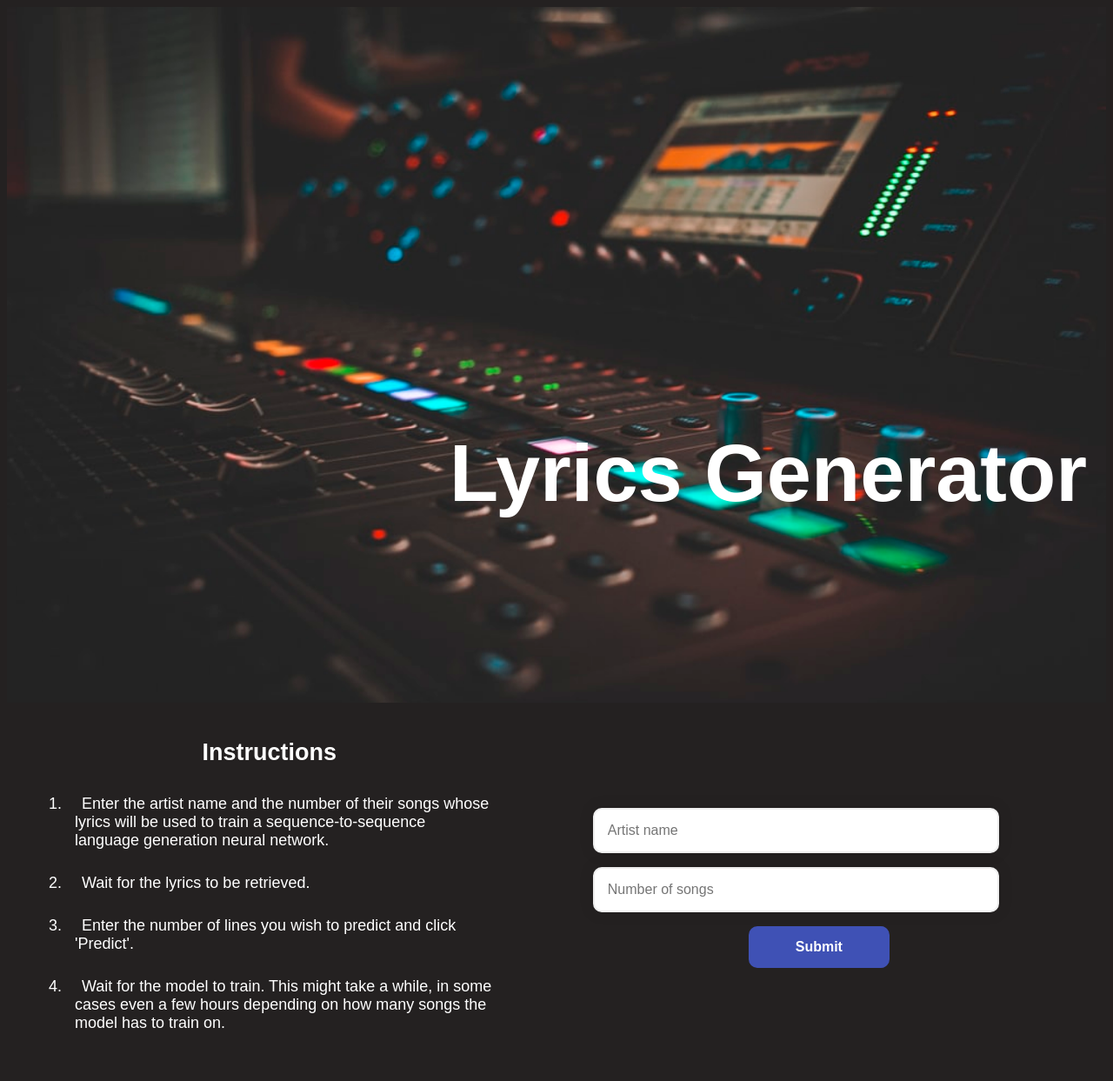
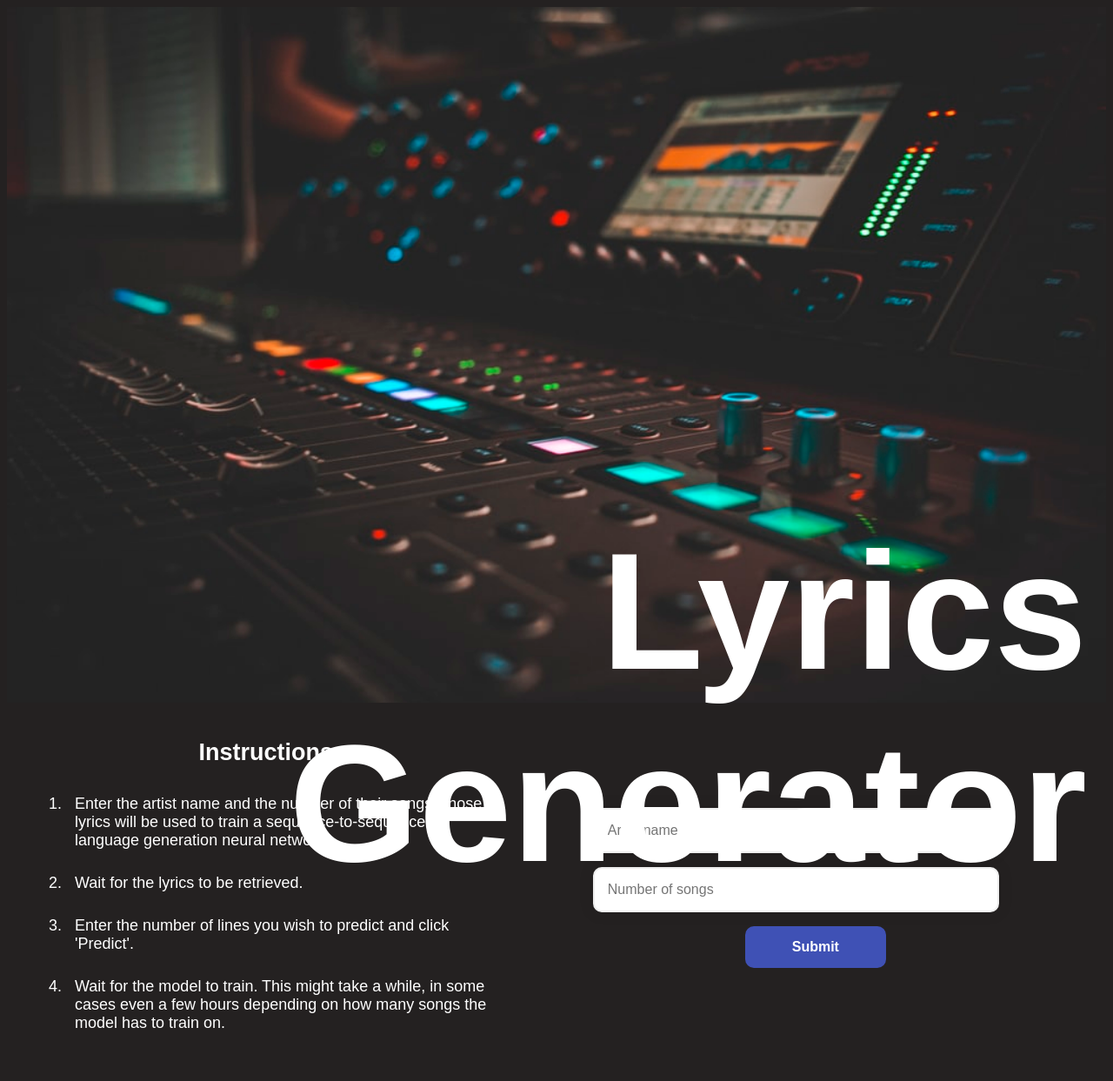
Before and after one commit to enchanted-potato/LyricsGenerator, a Flask app: page / in a window 1280 px wide. Shown: the whole page at 87% size. Run offline with Flask 2, Linux system fonts and the light colour scheme.

Commit message:
'removes bullet point indentation and either minor css changes'

```diff
--- a/web-app/static/simple.css
+++ b/web-app/static/simple.css
@@ -1,10 +1,8 @@
 body {
-  text-indent: 8px;
   font-size: 18px;
   color: white;
   font-family: sans-serif;
   background-color:#242121;
-  text-align: center;
 }
 
 
@@ -16,7 +14,7 @@ body {
 }
 
 .header {
-    font: bold 92px sans-serif;
+    font: bold 192px sans-serif;
 	color: white;
 	padding-right: 30px;
 	text-align: right;
```
Also changed, not shown: web-app/static/result.css (+4 -8 lines), 1 other file.
